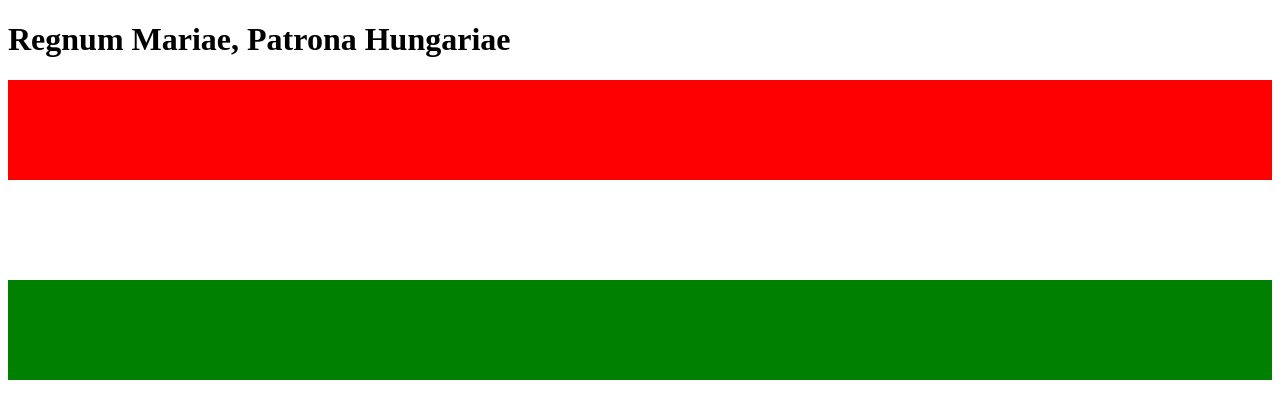
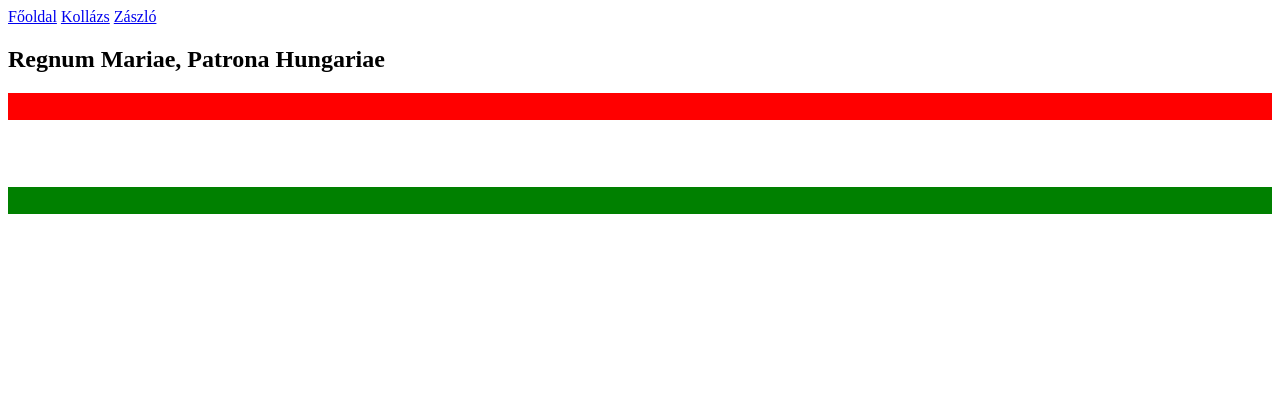
Before and after one commit to AteszXD/kollazs, a plain HTML site: page zaszlo.html in a window 1280 px wide. Drawn offline with Linux system fonts and the light colour scheme.

Commit message:
Update zaszlo.html
💯

```diff
--- a/zaszlo.html
+++ b/zaszlo.html
@@ -1,9 +1,16 @@
 <!DOCTYPE html>
 <html>
-<style>
-div {padding:10px;}
-</style>
+<head>
+<title>Zászló</title>
+</head>
 <body>
+
+    <section id="tartalom">
+        <nav id="menusav">
+            <a href="index.html">Főoldal</a>
+            <a href="kollazs.html">Kollázs</a>
+            <a href="zaszlo.html">Zászló</a>
+        </nav>
 
 <h1>Regnum Mariae, Patrona Hungariae</h1>
 
```
